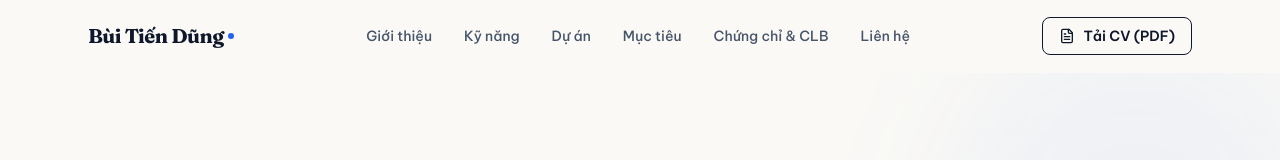
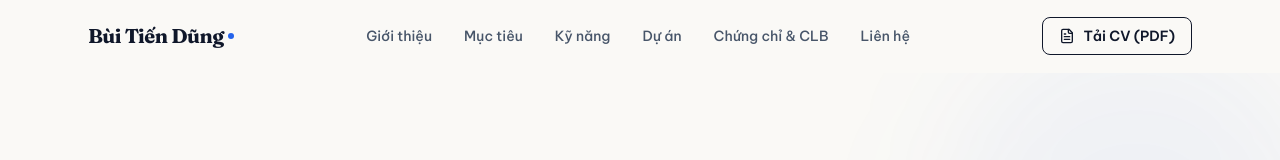
Before and after one commit to btdung375-design/portfolio, a React (Vite) app: page / in a window 1280 px wide. Shown: the top 160 px of the page. Built offline with nearby package versions, Linux system fonts and the light colour scheme.

Commit message:
fix: reorder header nav links to match layout scroll flow

```diff
--- a/src/components/Header.tsx
+++ b/src/components/Header.tsx
@@ -16,9 +16,9 @@ export default function Header() {
 
   const navLinks = [
     { name: "Giới thiệu", href: "#about" },
+    { name: "Mục tiêu", href: "#objective" },
     { name: "Kỹ năng", href: "#skills" },
     { name: "Dự án", href: "#projects" },
-    { name: "Mục tiêu", href: "#objective" },
     { name: "Chứng chỉ & CLB", href: "#certificates" },
     { name: "Liên hệ", href: "#contact" },
   ];
```
